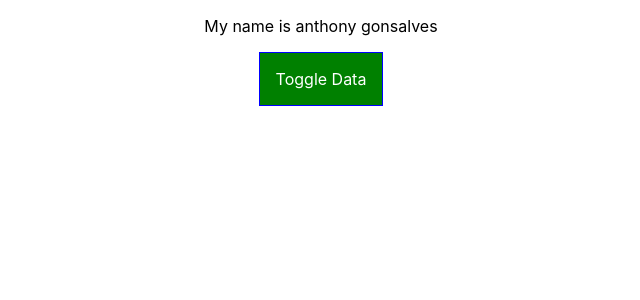
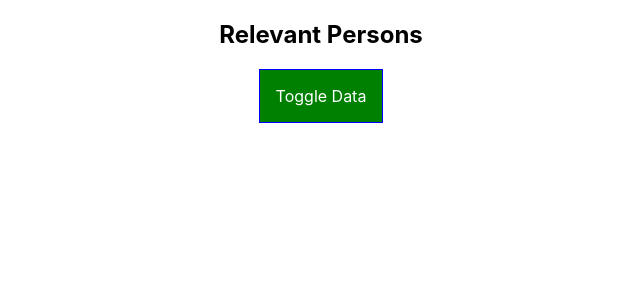
Before and after one commit to davinder-kumar/ReactJs, a React app in the folder learning/: page / in a window 1280 px wide. Shown: the top 300 px of the page, without its empty margins (319-959 px from the left). Built offline with nearby package versions, Linux system fonts and the light colour scheme.

Commit message:
Component Better Structure

```diff
--- a/learning/src/components/Cockpit/Cockpit.js
+++ b/learning/src/components/Cockpit/Cockpit.js
@@ -15,7 +15,7 @@
 
     return <div className={classes.CockpitCss}>
         <p className={classess.join(' ')}>
-            My name is anthony gonsalves
+            <h2>{props.appTitle}</h2>
       </p>
         <button className={btnClass} onClick={props.toggle}>Toggle Data</button>
     </div>
--- a/learning/src/components/Persons/Person/Person.js
+++ b/learning/src/components/Persons/Person/Person.js
@@ -2,7 +2,6 @@
 import classes from './Person.module.css';
 const person = (props) => {
 
-    let rnd = Math.random();
     return (
         <div className={classes.Person}>
             <p onClick={props.clickProp}> History, I am {props.name}. I am {props.age} years old</p>
--- a/learning/src/containers/App.js
+++ b/learning/src/containers/App.js
@@ -58,6 +58,7 @@
           toggle={this.ToggleDataHandler}
           persons ={this.state.persons}
           showPersons ={this.state.showPersons}
+          appTitle ={this.props.title}
         />
         {persons}
       </div >
--- a/learning/src/index.js
+++ b/learning/src/index.js
@@ -4,7 +4,7 @@
 import App from './containers/App';
 import * as serviceWorker from './serviceWorker';
 
-ReactDOM.render(<App />, document.getElementById('root'));
+ReactDOM.render(<App title="Relevant Persons"/>, document.getElementById('root'));
 
 // If you want your app to work offline and load faster, you can change
 // unregister() to register() below. Note this comes with some pitfalls.
```
